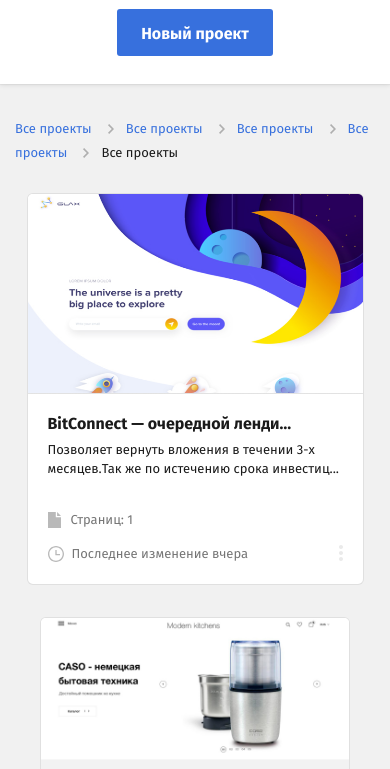
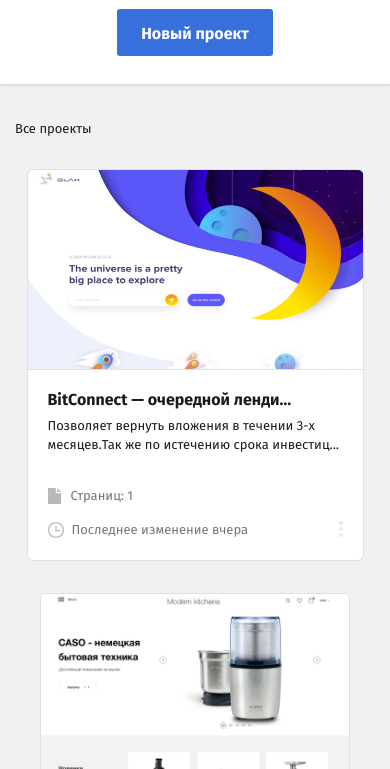
Before and after one commit to hardqode/artQode-front, a website: page index.html in a window 390 px wide. Shown: the part 75-844 px from the top of the page. Drawn offline with Linux system fonts and the light colour scheme.

Commit message:
mobile logged header

```diff
--- a/index.html
+++ b/index.html
@@ -112,10 +112,6 @@
 </header>
 <section class="site-nav">
     <div class="container site-nav--container">
-        <a href="index.html" class="site-nav--item">Все проекты</a>
-        <a href="index.html" class="site-nav--item">Все проекты</a>
-        <a href="index.html" class="site-nav--item">Все проекты</a>
-        <a href="index.html" class="site-nav--item">Все проекты</a>
         <a href="index.html" class="site-nav--item">Все проекты</a>
     </div>
 </section>
```
